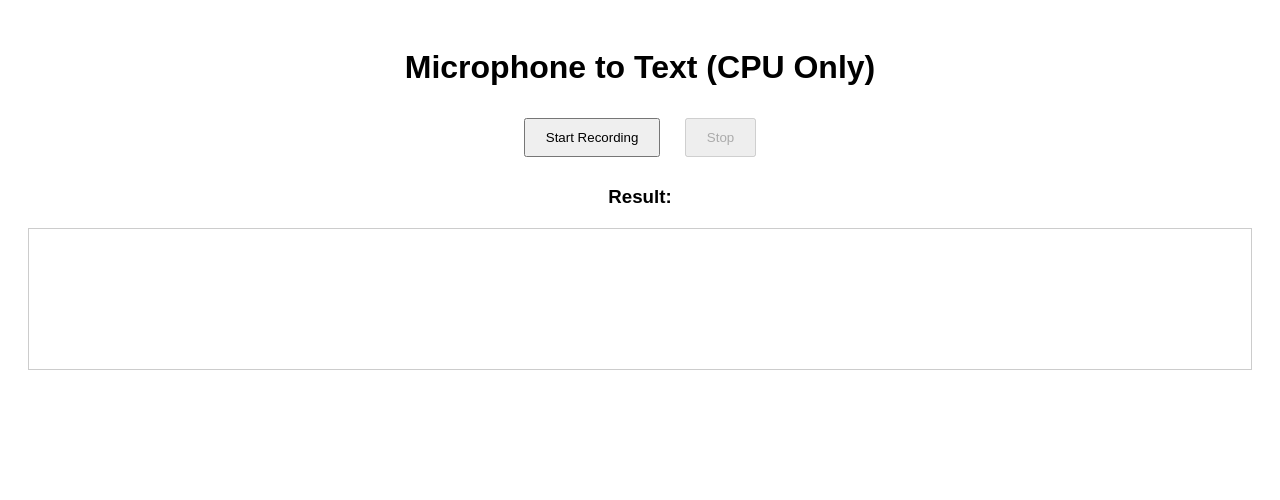
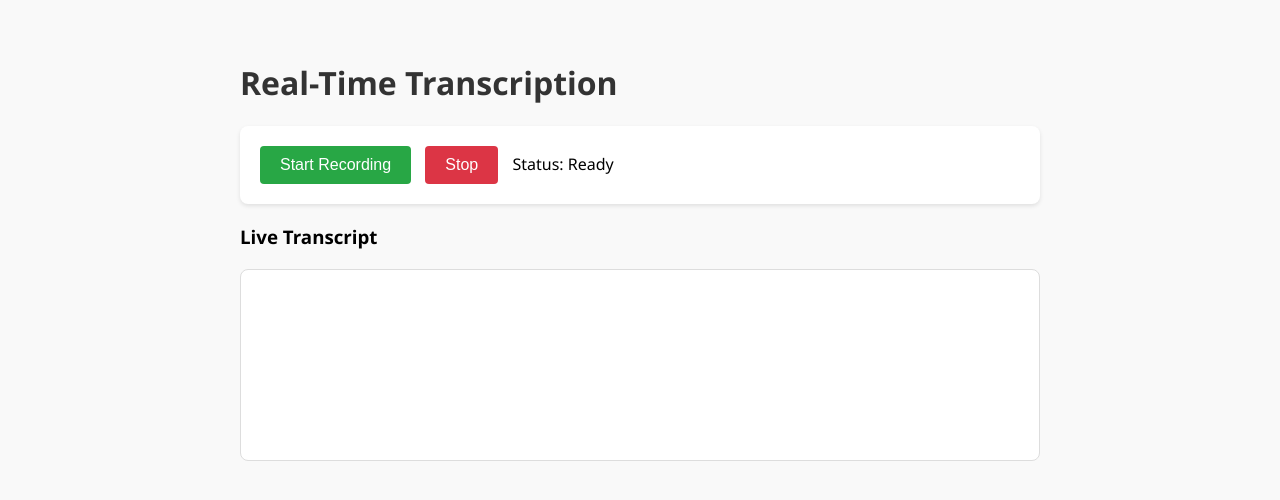
Before and after one commit to urstylelimon/alpha_net, a Django app: page / in a window 1280 px wide. Shown: the top 500 px of the page. Run offline with Django 5.2, Linux system fonts and the light colour scheme.

Commit message:
add new features word count and improve front end

```diff
--- a/templates/transcription/index.html
+++ b/templates/transcription/index.html
@@ -1,22 +1,41 @@
 <!DOCTYPE html>
 <html>
 <head>
-    <title>Alpha Net Transcription</title>
+    <title>Alpha Net - Real Time Transcription</title>
     <style>
-        body { font-family: sans-serif; padding: 20px; text-align: center; }
-        button { padding: 10px 20px; margin: 10px; cursor: pointer; }
-        #final { border: 1px solid #ccc; padding: 20px; min-height: 100px; margin-top: 20px; text-align: left;}
-        #partial { color: #888; font-style: italic; min-height: 20px; }
+        body { font-family: 'Segoe UI', Tahoma, Geneva, Verdana, sans-serif; padding: 40px; max-width: 800px; margin: 0 auto; background-color: #f9f9f9; }
+        h1 { color: #333; }
+        .controls { margin-bottom: 20px; background: white; padding: 20px; border-radius: 8px; box-shadow: 0 2px 4px rgba(0,0,0,0.1); }
+        button { padding: 10px 20px; font-size: 16px; cursor: pointer; border: none; border-radius: 4px; margin-right: 10px; }
+        #startBtn { background-color: #28a745; color: white; }
+        #stopBtn { background-color: #dc3545; color: white; }
+        button:disabled { background-color: #ccc; cursor: not-allowed; }
+
+        .transcript-box { background: white; border: 1px solid #ddd; padding: 20px; min-height: 150px; border-radius: 8px; margin-top: 20px; line-height: 1.6; }
+        #final-text { color: #000; }
+        #partial-text { color: #888; font-style: italic; }
+        .stats { margin-top: 10px; font-size: 0.9em; color: #555; }
     </style>
 </head>
 <body>
-    <h1>Microphone to Text (CPU Only)</h1>
-    <button id="startBtn">Start Recording</button>
-    <button id="stopBtn" disabled>Stop</button>
 
-    <h3>Result:</h3>
-    <div id="final"></div>
-    <div id="partial"></div>
+    <h1>Real-Time Transcription</h1>
+
+    <div class="controls">
+        <button id="startBtn">Start Recording</button>
+        <button id="stopBtn" disabled>Stop</button>
+        <span id="status">Status: Ready</span>
+    </div>
+
+    <h3>Live Transcript</h3>
+    <div class="transcript-box">
+        <span id="final-text"></span>
+        <span id="partial-text"></span>
+    </div>
+
+    <div class="stats" id="stats-area" style="display:none;">
+        <strong>Session Complete.</strong> Total Words: <span id="word-count" style="color: blue; font-weight: bold;">0</span>
+    </div>
 
     <script>
         let socket;
@@ -26,58 +45,76 @@
 
         const startBtn = document.getElementById('startBtn');
         const stopBtn = document.getElementById('stopBtn');
-        const finalDiv = document.getElementById('final');
-        const partialDiv = document.getElementById('partial');
+        const statusSpan = document.getElementById('status');
+        const finalSpan = document.getElementById('final-text');
+        const partialSpan = document.getElementById('partial-text');
+        const statsArea = document.getElementById('stats-area');
+        const wordCountSpan = document.getElementById('word-count');
 
         startBtn.onclick = async () => {
+            statusSpan.innerText = "Connecting...";
+            // Hide stats from previous run
+            statsArea.style.display = 'none';
+            finalSpan.innerText = "";
+            partialSpan.innerText = "";
+
             socket = new WebSocket('ws://' + window.location.host + '/ws/transcribe/');
 
             socket.onopen = async () => {
+                statusSpan.innerText = "Recording...";
                 startBtn.disabled = true;
                 stopBtn.disabled = false;
 
-
+                // Audio Setup
                 mediaStream = await navigator.mediaDevices.getUserMedia({ audio: true });
                 audioContext = new AudioContext();
-                const input = audioContext.createMediaStreamSource(mediaStream);
+                const source = audioContext.createMediaStreamSource(mediaStream);
+                processor = audioContext.createScriptProcessor(4096, 1, 1);
 
-
-                processor = audioContext.createScriptProcessor(4096, 1, 1);
-                input.connect(processor);
+                source.connect(processor);
                 processor.connect(audioContext.destination);
 
                 processor.onaudioprocess = (e) => {
+                    const inputData = e.inputBuffer.getChannelData(0);
+                    const downsampled = downsampleBuffer(inputData, audioContext.sampleRate, 16000);
                     if (socket.readyState === WebSocket.OPEN) {
-                        const inputData = e.inputBuffer.getChannelData(0);
-
-                        const downsampled = downsampleBuffer(inputData, audioContext.sampleRate, 16000);
                         socket.send(downsampled);
                     }
                 };
             };
 
-            socket.onmessage = (e) => {
-                const data = JSON.parse(e.data);
+            socket.onmessage = (event) => {
+                const data = JSON.parse(event.data);
                 if (data.type === 'final') {
-                    finalDiv.innerHTML += " " + data.text;
-                    partialDiv.innerHTML = "";
+                    finalSpan.innerText += " " + data.text;
+                    partialSpan.innerText = "";
                 } else if (data.type === 'partial') {
-                    partialDiv.innerHTML = data.text;
+                    partialSpan.innerText = data.text;
                 }
             };
         };
 
         stopBtn.onclick = () => {
+            statusSpan.innerText = "Stopped";
             startBtn.disabled = false;
             stopBtn.disabled = true;
+
+            // Close connections
             if(socket) socket.close();
+            if(audioContext) audioContext.close();
             if(mediaStream) mediaStream.getTracks().forEach(t => t.stop());
-            if(processor) processor.disconnect();
-            if(audioContext) audioContext.close();
+
+            // Calculate Word Count for display
+            const text = finalSpan.innerText;
+            // Split by whitespace and filter out empty strings
+            const count = text.trim().split(/\s+/).filter(w => w.length > 0).length;
+
+            wordCountSpan.innerText = count;
+            statsArea.style.display = 'block';
         };
 
         function downsampleBuffer(buffer, sampleRate, outSampleRate) {
-            if (outSampleRate == sampleRate) return convertFloat32ToInt16(buffer);
+            if (outSampleRate == sampleRate) return buffer;
             const sampleRateRatio = sampleRate / outSampleRate;
             const newLength = Math.round(buffer.length / sampleRateRatio);
             const result = new Int16Array(newLength);
```
